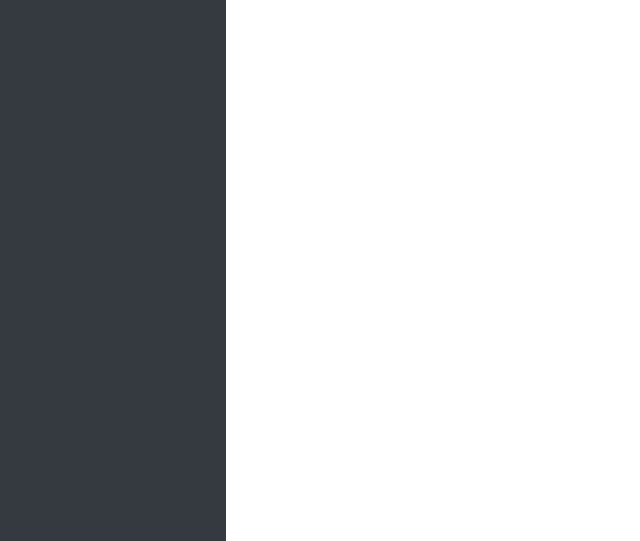
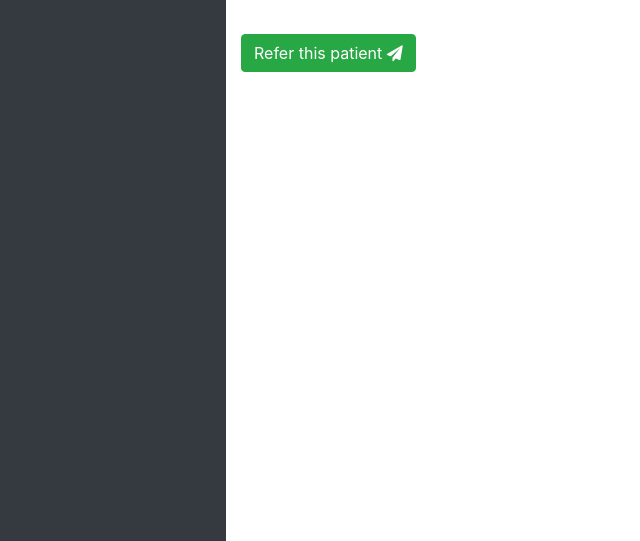
Before and after one commit to tadesanya/qumed, a Django app: template qumed/referral/templates/referral/patient_detail.html in a window 1280 px wide. Shown: the part 202-743 px from the top of the page, without its empty margins (24-664 px from the left). Run offline with Django 3.2, Linux system fonts and the light colour scheme; the template is opened without the code that fills it, so the values that code supplies are empty; some libraries are stand-ins or nearby versions.

Commit message:
create referral button

```diff
--- a/qumed/referral/templates/referral/patient_detail.html
+++ b/qumed/referral/templates/referral/patient_detail.html
@@ -18,4 +18,9 @@
   <div class="col-md-3"><p><strong>Email: </strong>{{patient.email}}</p></div>
   <div class="col-md-6"><p><strong>Address: </strong>{{patient.address}}</p></div>
 </div>
+<div class="row mb-3">
+  <div class="col-md-3">
+    <a href="#" class="btn btn-success">Refer this patient <i class="fa fa-paper-plane"></i></a>
+  </div>
+</div>
 {% endblock content %}
```
